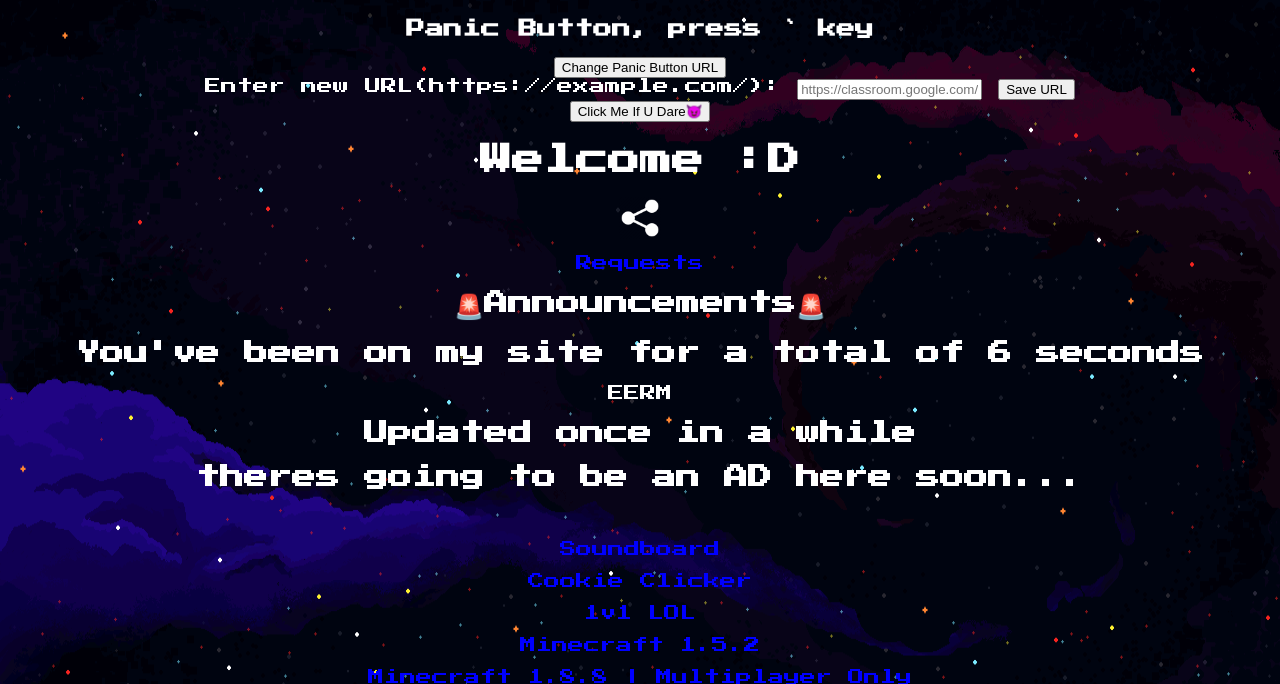
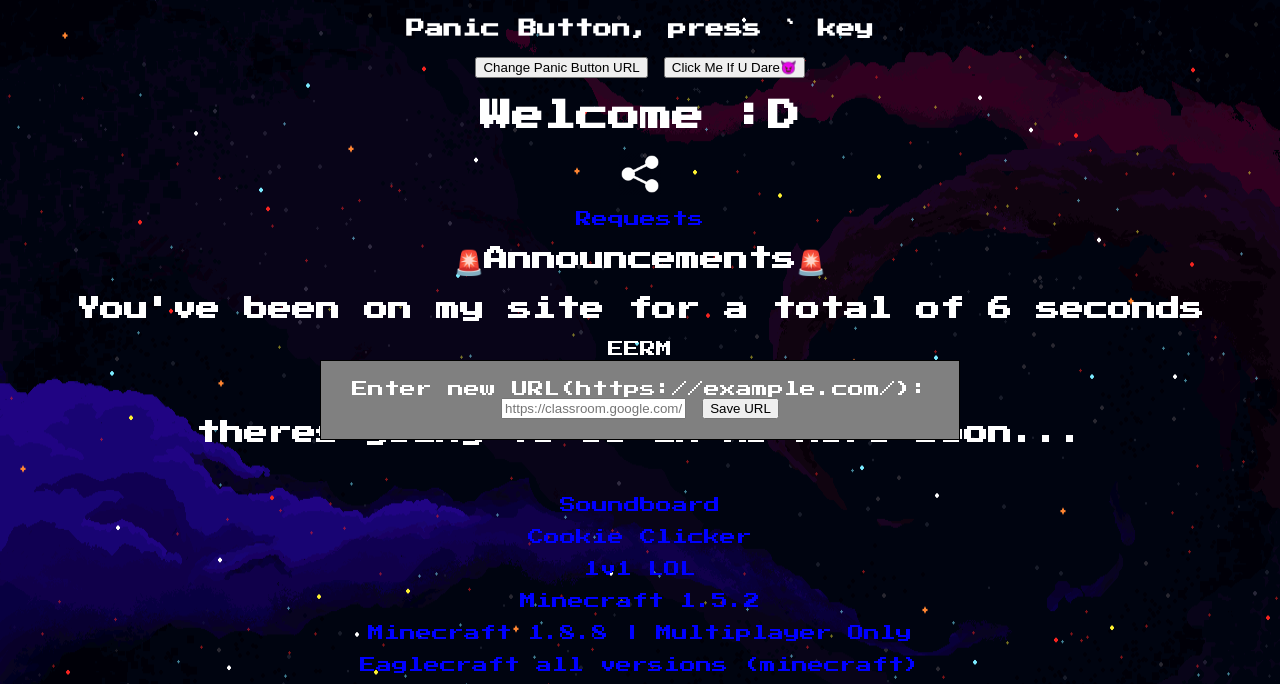
Before and after one commit to skibidiman23132/skibidiman23132.github.io, a PHP site: page / in a window 1280 px wide. Shown: the top 684 px of the page. Run offline with PHP 8.4, Linux system fonts and the light colour scheme.

Commit message:
Update style.css

```diff
--- a/style.css
+++ b/style.css
@@ -6,7 +6,7 @@
   background-size: 100% 100%;
 }
 
-#popup {
+#skib {
   position: fixed;
   top: 50%;
   left: 50%;
@@ -14,7 +14,7 @@
   background-color: gray;
   padding: 20px;
   border: 1px solid black;
-  z-index: 1000;
+  z-index: 100;
 }
 
 /*
```
